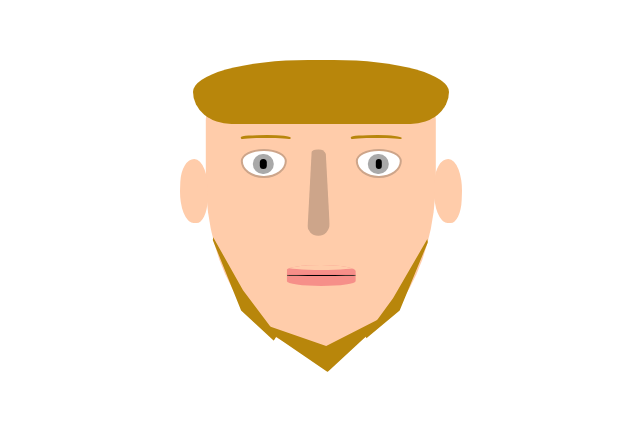
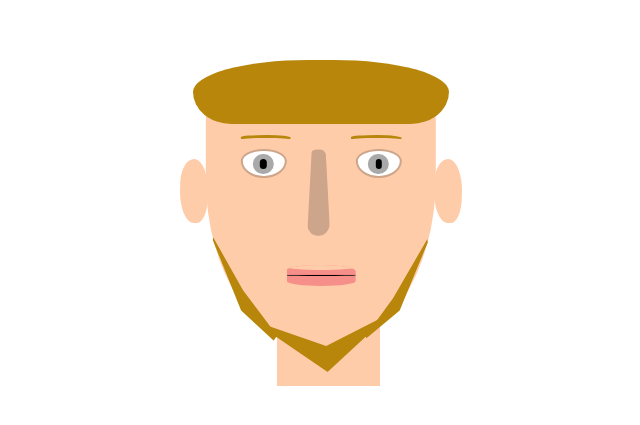
Before and after one commit to Plamenov-Nevyan/HTML---CSS-Self-Portrait, a plain HTML site: page index.html in a window 1280 px wide. Shown: the part 137-562 px from the top of the page, without its empty margins (319-959 px from the left). Drawn offline with Linux system fonts and the light colour scheme.

Commit message:
Added neck

```diff
--- a/index.html
+++ b/index.html
@@ -72,6 +72,9 @@
 
             </div>
         </div>
+        <div class="neck">
+
+        </div>
     </div>
 </body>
 </html>
--- a/styles.css
+++ b/styles.css
@@ -246,3 +246,13 @@
     top: 28%;
     left: 27%;
   }
+
+  .neck {
+    position: absolute;
+    width: 16%;
+    height: 10%;
+    bottom: 37%;
+    left: 43.2%;
+    background-color: #fca;
+    z-index: -1;
+  }
```
